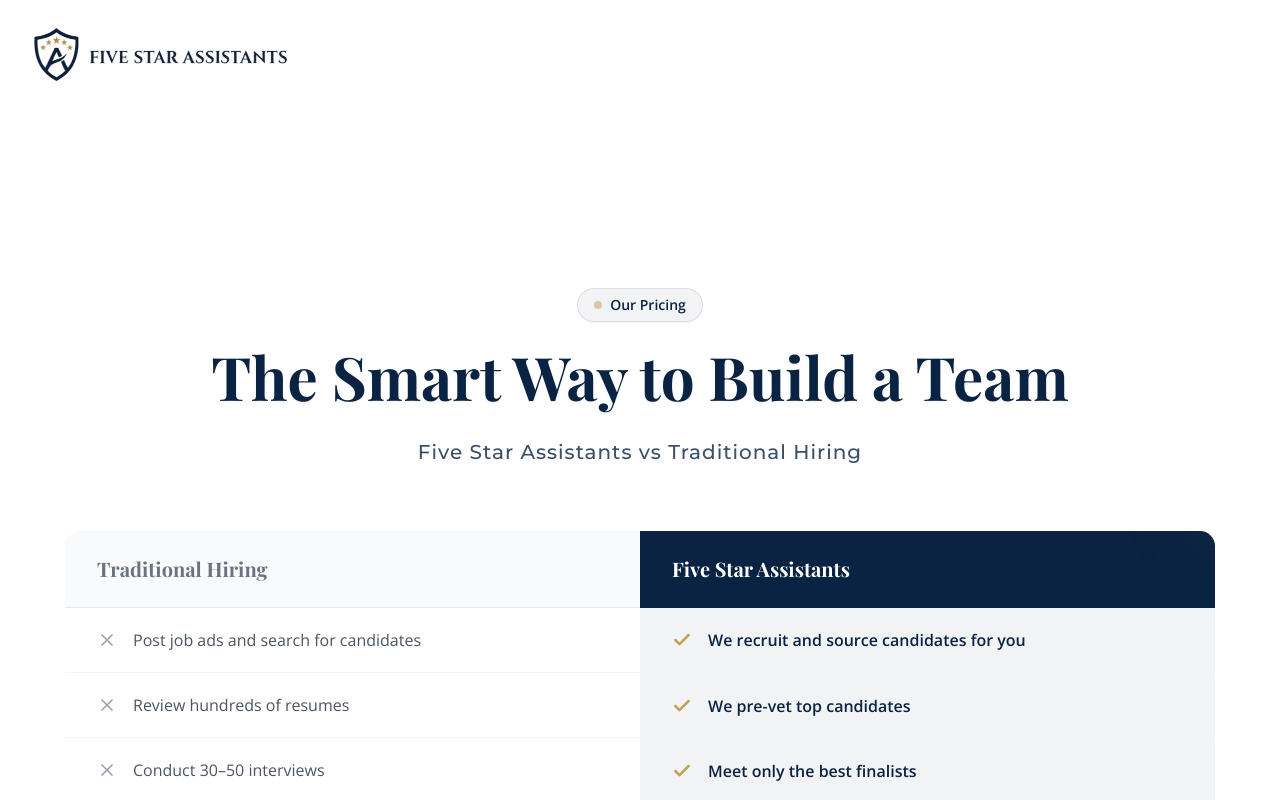
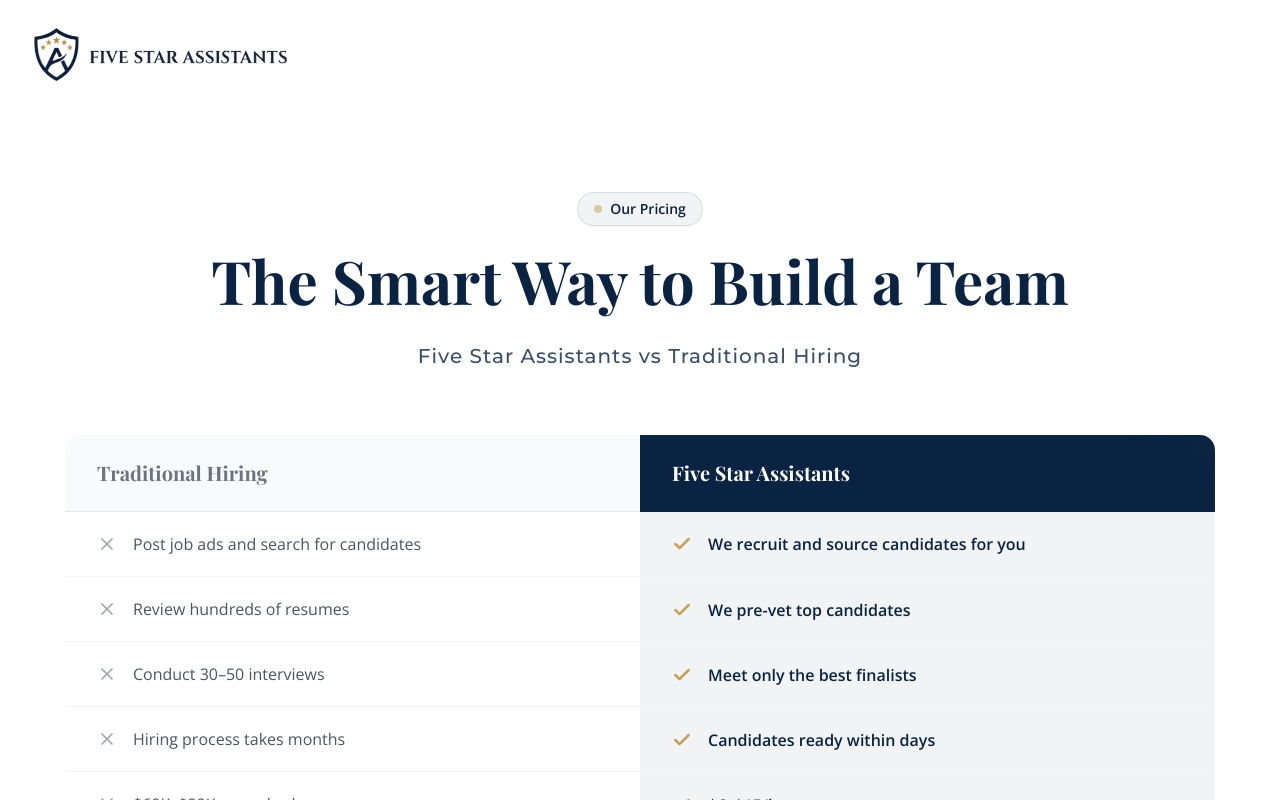
Before and after one commit to christianh0019/five-star-assistants-vsl, a React (Vite) app: page /pricing in a window 1280 px wide. Shown: the top 800 px of the page. Built offline with nearby package versions, Linux system fonts and the light colour scheme.

Commit message:
remove redundant top padding from pricing page main wrapper

```diff
--- a/pages/Pricing.tsx
+++ b/pages/Pricing.tsx
@@ -23,7 +23,7 @@
         <div className="min-h-screen bg-white flex flex-col font-body">
             <Navbar onOpenSurvey={openSurvey} />
 
-            <main className="flex-grow pt-24">
+            <main className="flex-grow">
 
                 {/* HERO SECTION: The Smart Way to Build a Team */}
                 <section className="relative pt-36 md:pt-48 pb-20 px-4 md:px-8 bg-[radial-gradient(ellipse_at_top,_var(--tw-gradient-stops))] from-gray-50 via-white to-white">
```
